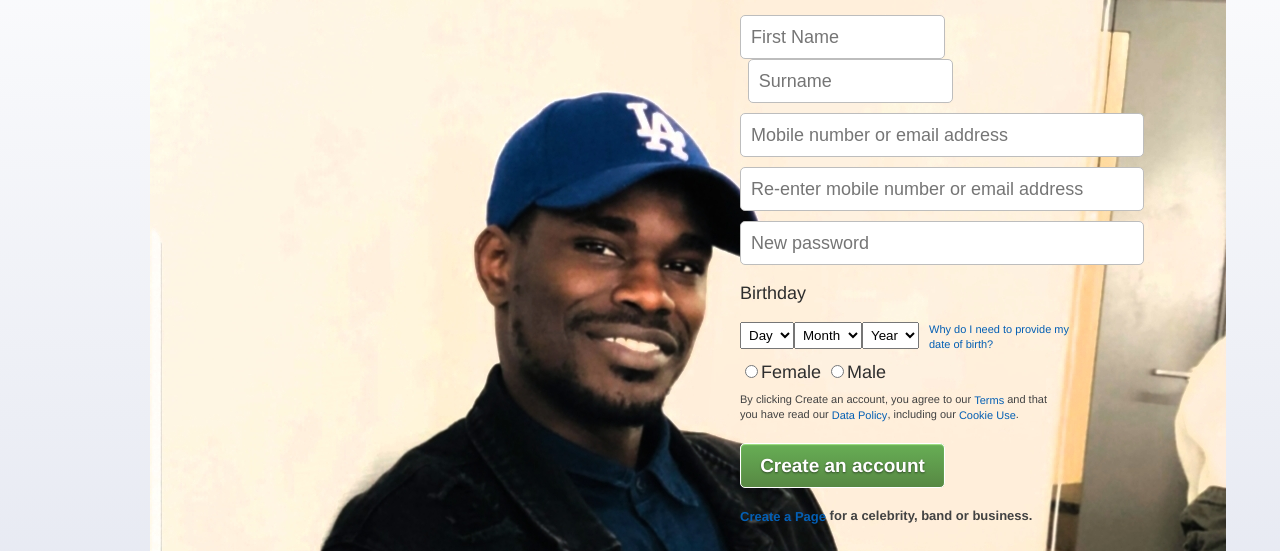
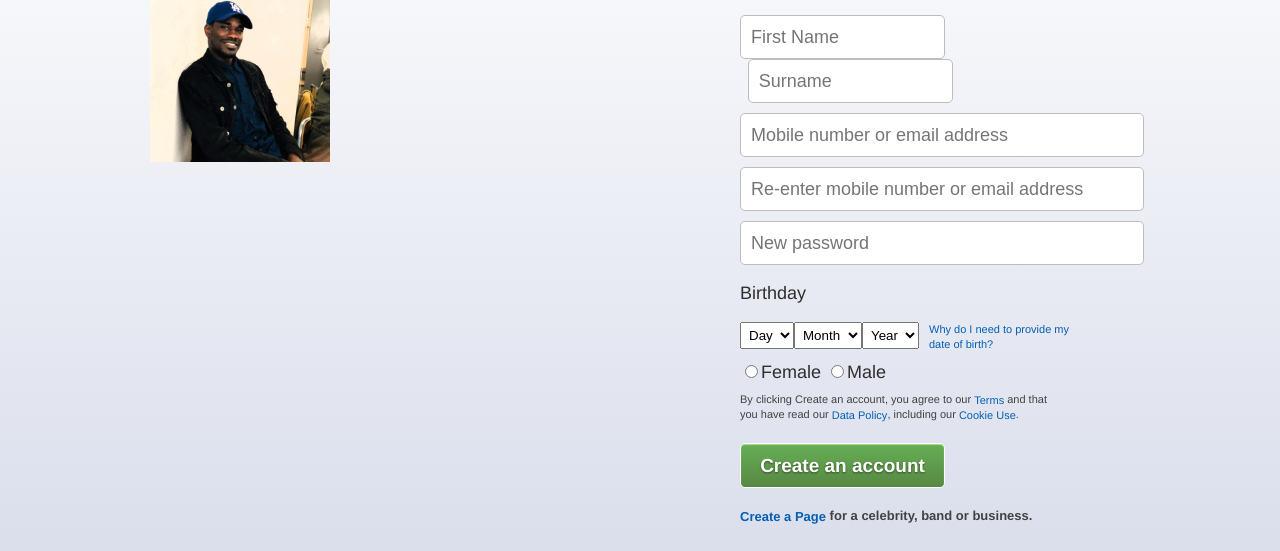
Before and after one commit to Papi0608/lameeno, a plain HTML site: page index.html in a window 1280 px wide. Shown: the part 179-730 px from the top of the page. Drawn offline with Linux system fonts and the light colour scheme.

Commit message:
Update index.html

```diff
--- a/index.html
+++ b/index.html
@@ -24,7 +24,7 @@
 
 <div id="div1">
 <p>Lamine help you to connect and share with the <br>people in your life.</p>
-<img src="static/css/Lamine.png">
+<img src="static/css/Lamine.png" alt="LAMINE" height="180" width="180">
 </div>
 <div id="div2">
 <h1>Create an account</h1>
```
